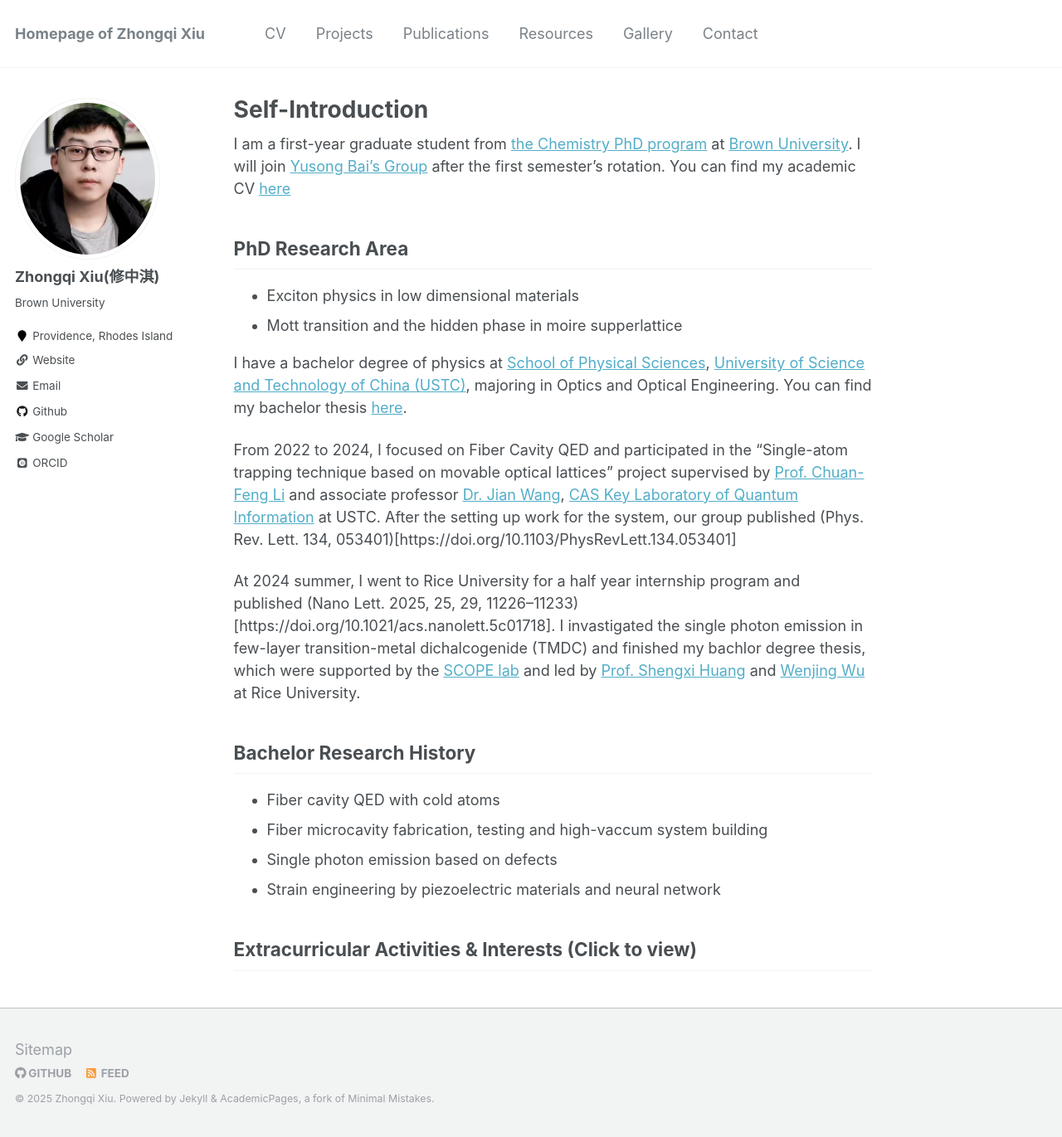
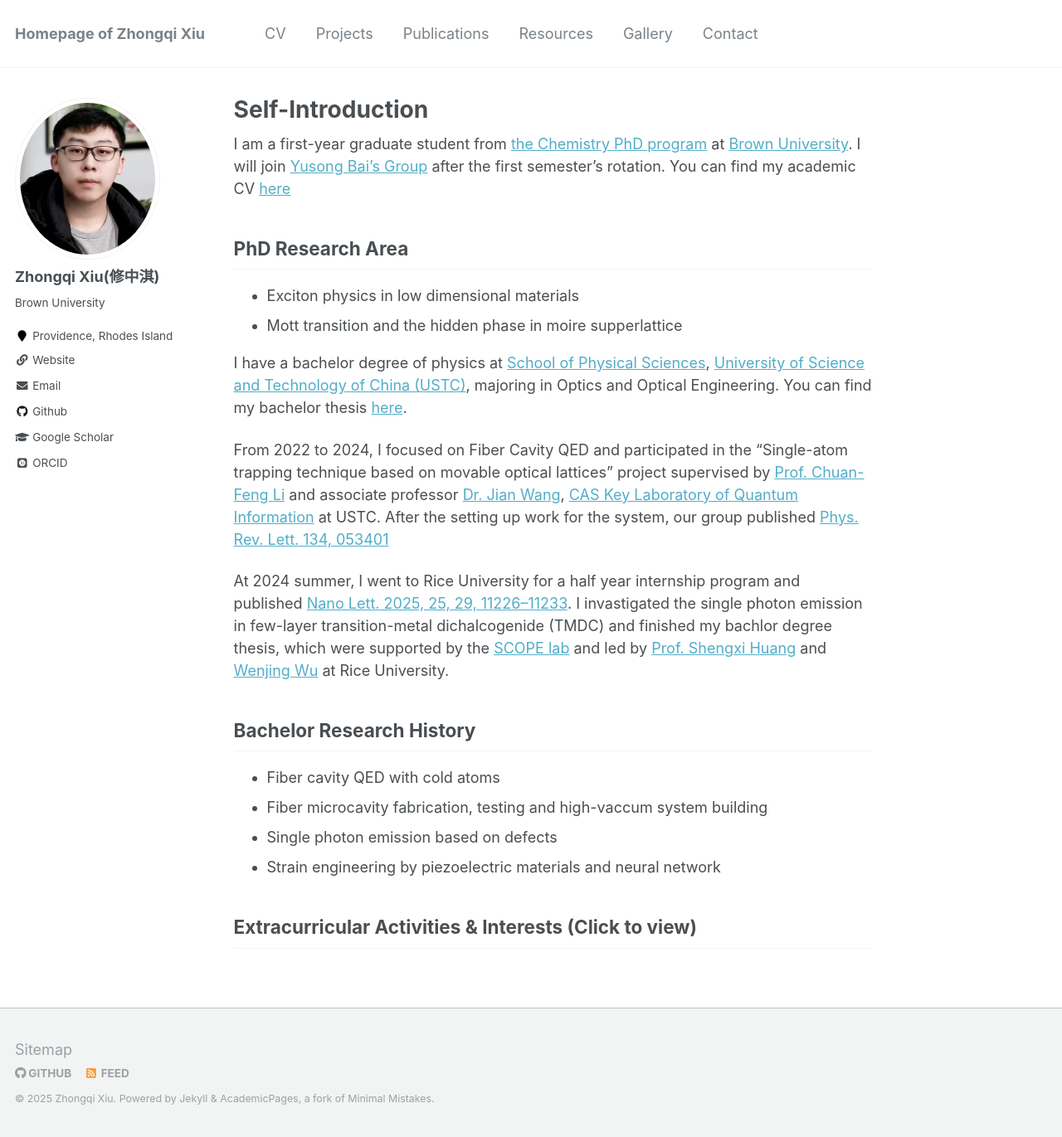
Before and after one commit to k-telux/k-telux.github.io, a Jekyll site: the page built from _pages/about.md, in a window 1280 px wide and 1371 px high. Shown: the whole window at 83% size. Built offline with Jekyll 4.4.1, drawn with Linux system fonts in a browser that asks for light colours; some web fonts are replaced.

Commit message:
Update about.md

```diff
--- a/_pages/about.md
+++ b/_pages/about.md
@@ -17,9 +17,9 @@ I am a first-year graduate student from [the Chemistry PhD program](https://chem
 I have a bachelor degree of physics at [School of Physical Sciences](https://en.physics.ustc.edu.cn/), [University of Science and Technology of China (USTC)](https://en.ustc.edu.cn/), majoring in Optics and Optical Engineering.  You can find my bachelor thesis [here](../assets/bachelor_thesis.pdf).
 
 From 2022 to 2024, I focused on Fiber Cavity QED and participated in the "Single-atom trapping technique based on movable optical lattices" project supervised by [Prof. Chuan-Feng Li](http://lqcc.ustc.edu.cn/cfli/) and associate professor [Dr. Jian Wang](https://faculty.ustc.edu.cn/wangjian1), [CAS Key Laboratory of Quantum Information](https://lqcc.ustc.edu.cn/) at USTC.
-After the setting up work for the system, our group published (Phys. Rev. Lett. 134, 053401)[https://doi.org/10.1103/PhysRevLett.134.053401]
+After the setting up work for the system, our group published [Phys. Rev. Lett. 134, 053401](https://doi.org/10.1103/PhysRevLett.134.053401)
 
-At 2024 summer, I went to Rice University for a half year internship program and published (Nano Lett. 2025, 25, 29, 11226–11233)[https://doi.org/10.1021/acs.nanolett.5c01718]. I invastigated the single photon emission in few-layer transition-metal dichalcogenide (TMDC) and finished my bachlor degree thesis, which were supported by the [SCOPE lab](https://scopelab.rice.edu/) and led by [Prof. Shengxi Huang](https://profiles.rice.edu/faculty/shengxi-huang) and [Wenjing Wu](https://scholar.google.com/citations?user=lm68m7kAAAAJ) at Rice University.
+At 2024 summer, I went to Rice University for a half year internship program and published [Nano Lett. 2025, 25, 29, 11226–11233](https://doi.org/10.1021/acs.nanolett.5c01718). I invastigated the single photon emission in few-layer transition-metal dichalcogenide (TMDC) and finished my bachlor degree thesis, which were supported by the [SCOPE lab](https://scopelab.rice.edu/) and led by [Prof. Shengxi Huang](https://profiles.rice.edu/faculty/shengxi-huang) and [Wenjing Wu](https://scholar.google.com/citations?user=lm68m7kAAAAJ) at Rice University.
 
 ## Bachelor Research History
 - Fiber cavity QED with cold atoms
```
